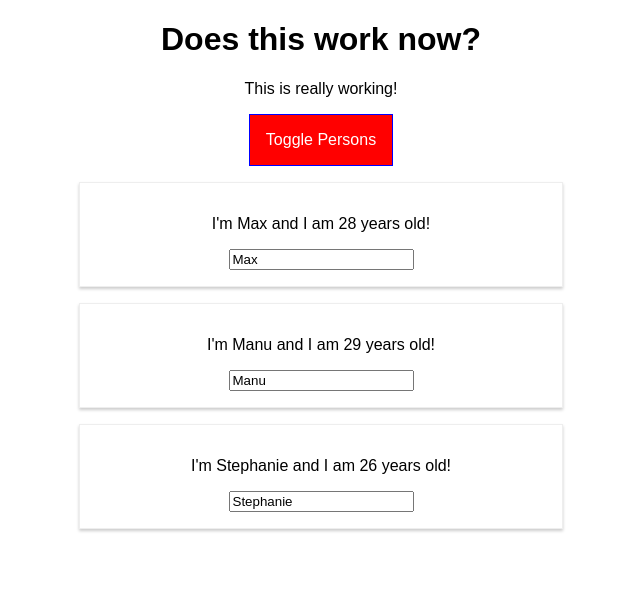
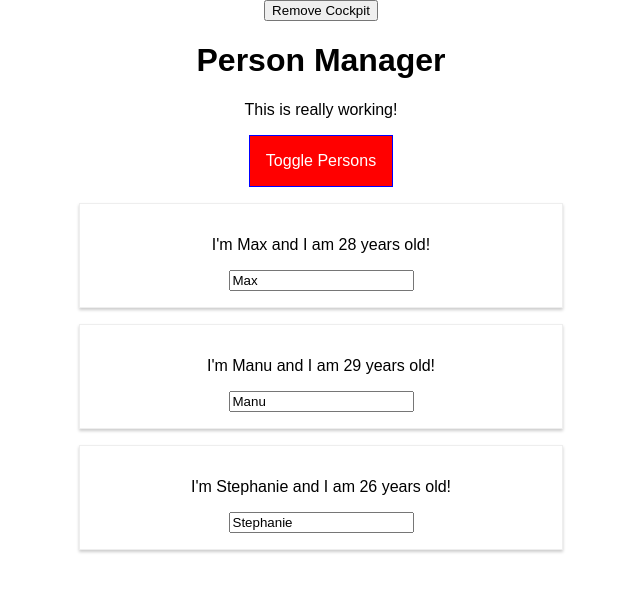
Before and after one commit to jippysquirmwood/react-complete-guide, a React app: page / in a window 1280 px wide. Both pictures are taken after a click on the button "Toggle Persons". Shown: the top 592 px of the page, without its empty margins (319-959 px from the left). Built offline with nearby package versions, Linux system fonts and the light colour scheme.

Commit message:
messed with hoooks

```diff
--- a/src/components/Cockpit/Cockpit.js
+++ b/src/components/Cockpit/Cockpit.js
@@ -1,7 +1,26 @@
-import React from 'react';
+import React, { useEffect } from 'react';
 import classes from './Cockpit.css';
 
-const cockpit = (props) => {
+const cockpit = props => {
+  // important and useful hook
+  useEffect(() => {
+    console.log('[Cockpit.js] useEffect');
+    // Http request...
+    setTimeout(() => {
+      alert('Fetched data from the cloud');
+    }, 1000);
+    return () => {
+      console.log('[Cockpit.js] cleanup work in useEffect');
+    }
+  }, []);
+
+  useEffect(() => {
+    console.log('[Cockpit.js] 2nd useEffect');
+    return () => {
+      console.log('[Cockpit.js] cleanup work in 2nd useEffect');
+    }
+  });
+
   const assignedClasses = [];
   let btnClass = '';
 
@@ -9,16 +28,16 @@
     btnClass = classes.Red;
   }
 
-  if (props.persons.length <= 2) {
+  if (props.personsLength <= 2) {
     assignedClasses.push(classes.red);
   }
-  if (props.persons.length <= 1) {
+  if (props.personsLength <= 1) {
     assignedClasses.push(classes.bold);
   }
 
   return (
     <div className={classes.Cockpit}>
-      <h1>Does this work now?</h1>
+      <h1>{props.title}</h1>
       <p className={assignedClasses.join(' ')}>This is really working!</p>
       <button
         className={btnClass}
@@ -27,4 +46,4 @@
   );
 };
 
-export default cockpit;
+export default React.memo(cockpit);
--- a/src/components/Persons/Person/Person.js
+++ b/src/components/Persons/Person/Person.js
@@ -1,15 +1,18 @@
-import React from 'react';
+import React, { Component } from 'react';
 
 import classes from './Person.css';
 
-const person = (props) => {
-  return (
-      <div className={classes.Person} >
-        <p onClick={props.click}>I'm {props.name} and I am {props.age} years old!</p>
-        <p>{props.children}</p>
-        <input type="text" onChange={props.changed} value={props.name} />
-      </div>
-  )
+class Person extends Component {
+  render(){
+    console.log('[Person.js] rendering...')
+    return (
+        <div className={classes.Person} >
+          <p onClick={this.props.click}>I'm {this.props.name} and I am {this.props.age} years old!</p>
+          <p>{this.props.children}</p>
+          <input type="text" onChange={this.props.changed} value={this.props.name} />
+        </div>
+    );
+  }
 }
 
-export default person;
+export default Person;
--- a/src/components/Persons/Persons.js
+++ b/src/components/Persons/Persons.js
@@ -1,14 +1,50 @@
-import React from 'react';
+import React, { PureComponent } from 'react';
 
 import Person from './Person/Person';
 
-const persons = (props) => props.persons.map((person, index) => {
-  return <Person
-    click={() => props.clicked( index )}
-    name={person.name}
-    age={person.age}
-    key={person.id}
-    changed={(event) => props.changed( event, person.id )} />
-});
+class Persons extends PureComponent {
+  // static getDerivedStateFromProps(props, state) {
+  //   console.log('[Persons.js] getDerivedStateFromProps');
+  //   return state;
+  // }
 
-export default persons;
+  // shouldComponentUpdate(nextProps, nextState) {
+  //   console.log('[Persons.js] shouldComponentUpdate');
+  //   return (
+  //     nextProps.persons !== this.props.persons ||
+  //     nextProps.changed !== this.props.changed ||
+  //     nextProps.clicked !== this.props.clicked
+  //   );
+  // }
+
+  getSnapshotBeforeUpdate(prevProps, prevState) {
+    console.log('[Persons.js] getSnapshotBeforeUpdate');
+    return {message: 'Snapshot!'};
+  }
+
+// most common hook - after update, fetch new data from server:
+  componentDidUpdate(prevProps, prevState, snapshot) {
+    console.log('[Persons.js] componentDidUpdate');
+    console.log(snapshot);
+  }
+
+  componentWillUnmount() {
+    console.log('[Persons.js] componentWillUnmount');
+  }
+
+  render(){
+    console.log('[Persons.js] rendering...');
+    return this.props.persons.map((person, index) => {
+      return (<Person
+        click={() => this.props.clicked( index )}
+        name={person.name}
+        age={person.age}
+        key={person.id}
+        changed={(event) => this.props.changed( event, person.id )} />
+      );
+    });
+  }
+}
+
+
+export default Persons;
--- a/src/containers/App.js
+++ b/src/containers/App.js
@@ -4,6 +4,11 @@
 import Cockpit from '../components/Cockpit/Cockpit';
 
 class App extends Component {
+  constructor(props) {
+    super(props);
+    console.log('[App.js] constructor');
+  }
+
   state = {
     persons: [
         { id: '1', name: 'Max', age: 28 },
@@ -11,7 +16,30 @@
         { id: '3', name: 'Stephanie', age: 26 }
       ],
       otherState: 'some other value',
-      showPersons: false
+      showPersons: false,
+      showCockpit: true
+  }
+
+  static getDerivedStateFromProps(props, state) {
+    console.log('[App.js] getDerivedStateFromProps', props);
+    return state;
+  }
+
+  // componentWillMount() {
+  //   console.log('[App.js] componentWillMount');
+  // }
+
+  componentDidMount() {
+    console.log('[App.js] componentDidMount');
+  }
+
+  componentDidUpdate() {
+    console.log('[App.js] componentDidUpdate');
+  }
+
+  shouldComponentUpdate() {
+    console.log('[App.js] shouldComponentUpdate');
+    return true;
   }
 
   nameChangedHandler = (event, id) => {
@@ -46,6 +74,7 @@
   }
 
   render () {
+    console.log('[App.js] render');
     let persons = null;
 
     if (this.state.showPersons) {
@@ -57,10 +86,18 @@
 
     return (
       <div className={classes.App}>
-        <Cockpit
-        showPersons={this.state.showPersons}
-        persons={this.state.persons}
-        click={this.togglePersonsHandler} />
+        <button onClick={() => {
+          this.setState({showCockpit: false});
+          }}
+        >
+          Remove Cockpit
+        </button>
+          {this.state.showCockpit ? <Cockpit
+          title={this.props.appTitle}
+          showPersons={this.state.showPersons}
+          personsLength={this.state.persons.length}
+          click={this.togglePersonsHandler}
+          /> : null}
         {persons}
       </div>
     );
--- a/src/index.js
+++ b/src/index.js
@@ -4,5 +4,5 @@
 import App from './containers/App';
 import registerServiceWorker from './registerServiceWorker';
 
-ReactDOM.render(<App />, document.getElementById('root'));
+ReactDOM.render(<App appTitle="Person Manager" />, document.getElementById('root'));
 registerServiceWorker();
```
